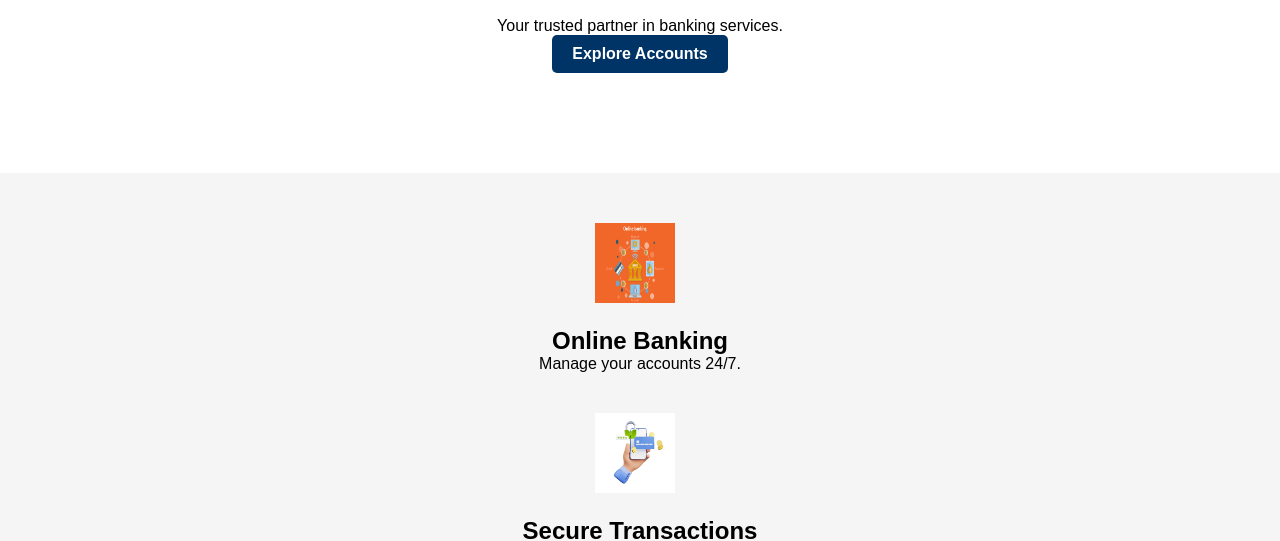
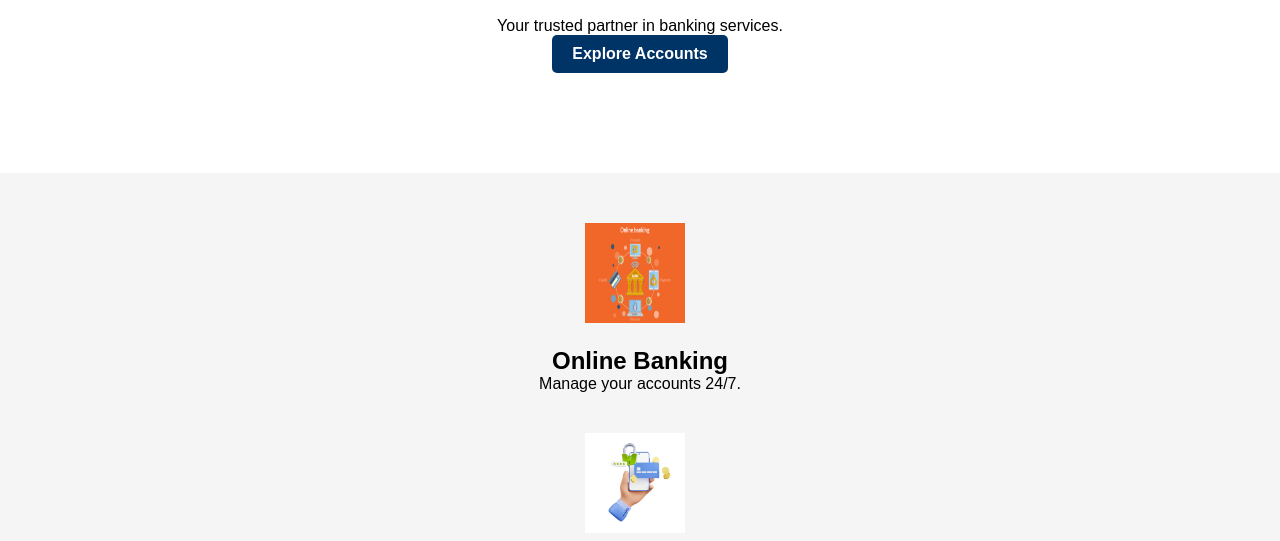
Before and after one commit to sush0677/ProjectX, a plain HTML site: page index.html in a window 1280 px wide. Shown: the part 263-804 px from the top of the page. Drawn offline with Linux system fonts and the light colour scheme.

Commit message:
Update style.css

```diff
--- a/style.css
+++ b/style.css
@@ -41,8 +41,8 @@ nav {
 }
 
 img{
-     width: 100px;
-    height: 100px;
+     width: 80mm;
+    height: 50mm;
     margin-right: 10px;
 }
 
@@ -107,8 +107,8 @@ nav a {
 }
 
 .feature img {
-    width: 80px;
-    height: 80px;
+    width: 100px;
+    height: 100px;
     margin-bottom: 20px;
 }
 
```
